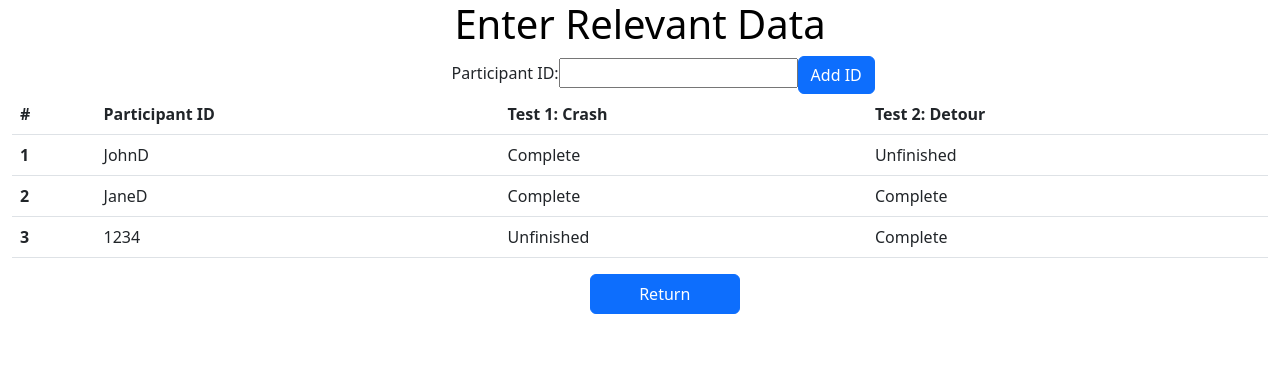
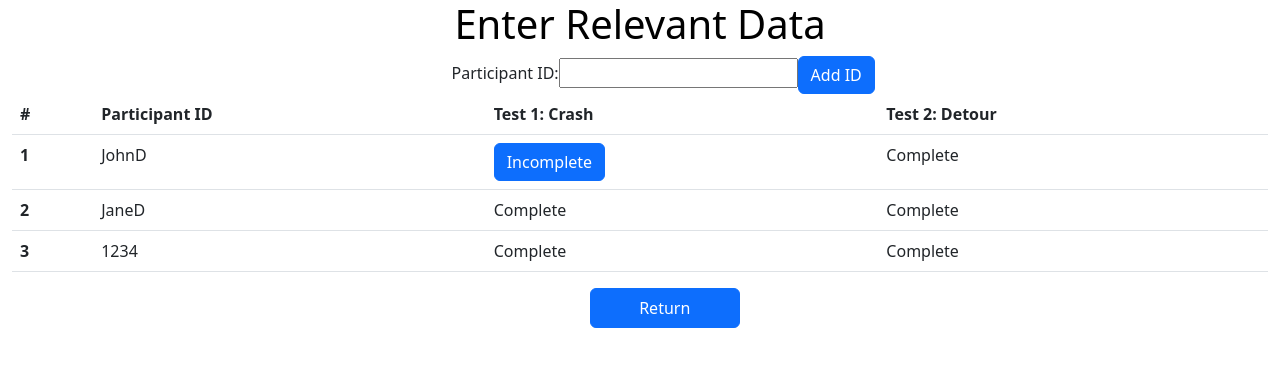
Before and after one commit to winansb/DUA, a React (Create React App) app in the folder dua_client/: page /adminSetup in a window 1280 px wide. Shown: the top 366 px of the page. Built offline with nearby package versions, Linux system fonts and the light colour scheme.

Commit message:
wording/linking fixes. Minor design change

```diff
--- a/dua_client/src/components/adminPage.js
+++ b/dua_client/src/components/adminPage.js
@@ -27,8 +27,8 @@ export default function AdminPage () {
           <tr>
             <th scope="row">1</th>
             <td>JohnD</td>
+            <td><button className="btn btn-primary" >Incomplete</button></td>
             <td>Complete</td>
-            <td>Unfinished</td>
           </tr>
           <tr>
             <th scope="row">2</th>
@@ -39,12 +39,12 @@ export default function AdminPage () {
           <tr>
             <th scope="row">3</th>
             <td>1234</td>
-            <td>Unfinished</td>
+            <td>Complete</td>
             <td>Complete</td>
           </tr>
         </tbody>
       </table>
-      <a href="/">
+      <a href="/testingSetup">
         <button className="btn btn-primary dua-btn" >Return</button>{' '}
       </a>
       </div>
```
